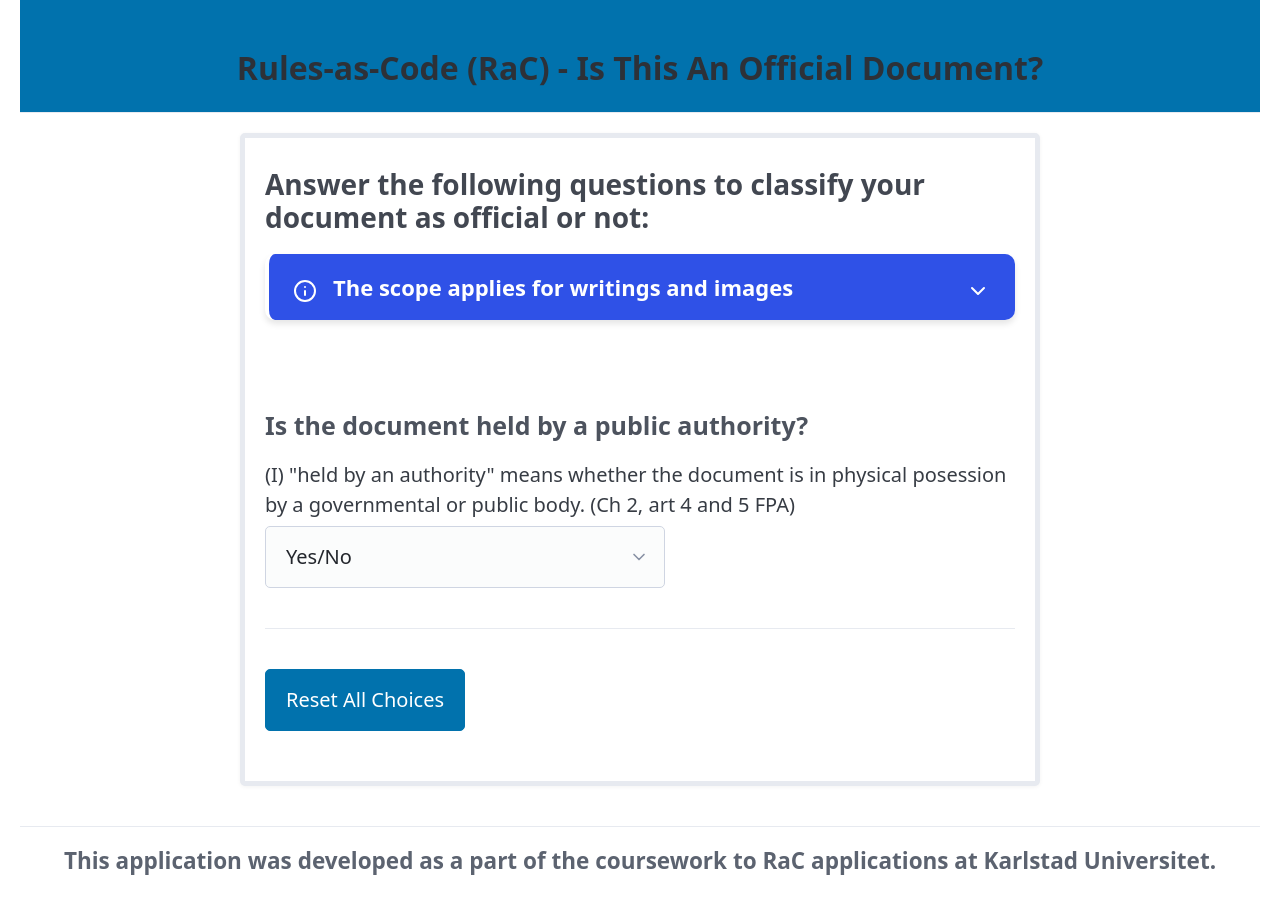
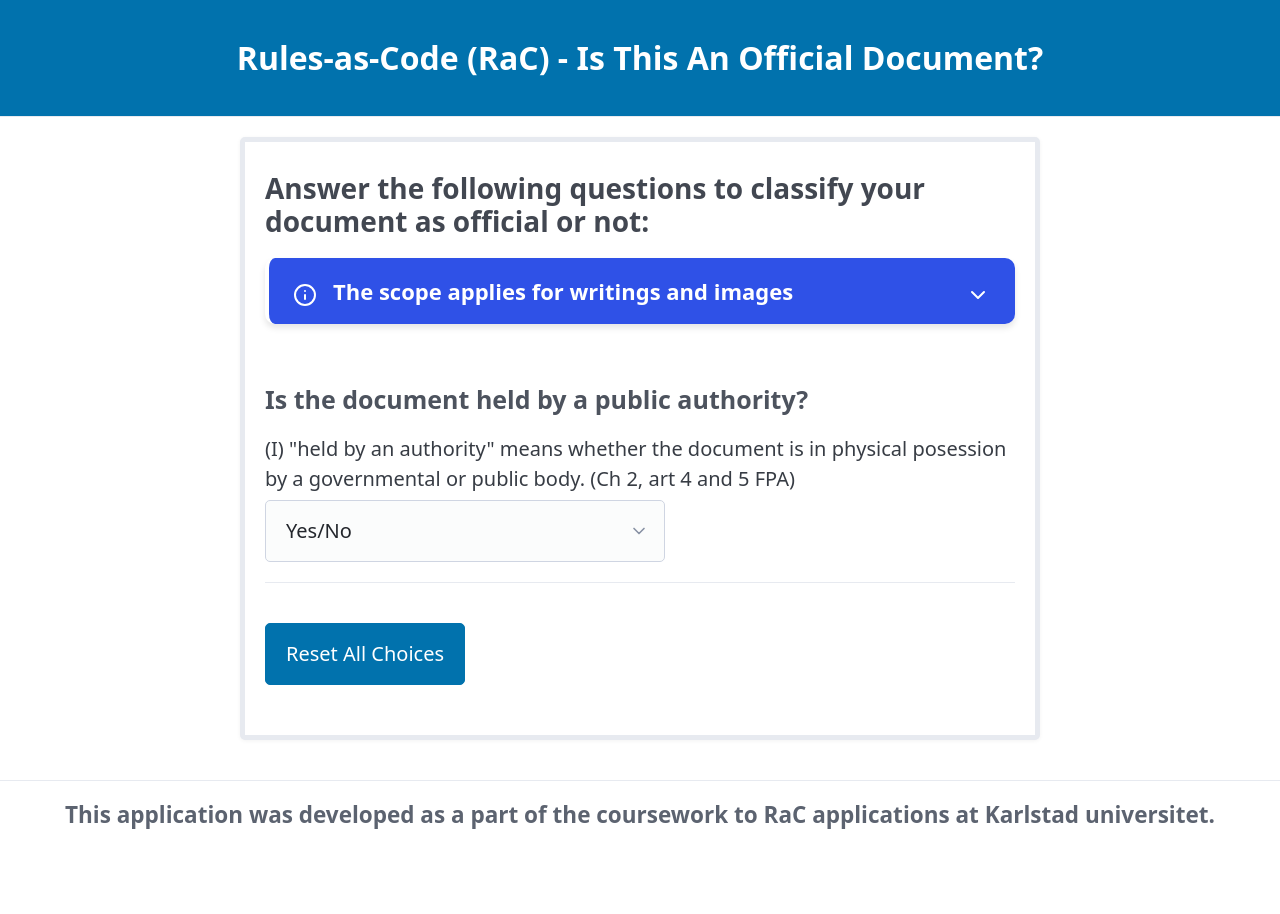
Before and after one commit to jensilo/RaC-Official-Document, a Vue app: page / in a window 1280 px wide. Shown: the top 914 px of the page. Built offline with nearby package versions, Linux system fonts and the light colour scheme.

Commit message:
refine styling

```diff
--- a/index.html
+++ b/index.html
@@ -8,7 +8,7 @@
     <title>RaC - Is This An Official Document?</title>
   </head>
   <body>
-    <div id="app" class="container-fluid"></div>
+    <div id="app"></div>
     <script type="module" src="/src/main.ts"></script>
   </body>
 </html>
--- a/src/App.vue
+++ b/src/App.vue
@@ -10,14 +10,12 @@ const documentType = docType
 
 <template>
   <header>
-    <br />
     <h1>Rules-as-Code (RaC) - Is This An Official Document?</h1>
   </header>
   <main class="container">
     <h3>Answer the following questions to classify your document as official or not:</h3>
-    <Alert type="info" title="The scope applies for writings and images"
+    <Alert style="margin-bottom: 3em;" type="info" title="The scope applies for writings and images"
       description="This tool only evaluates writings and images for whether they are to be considered official according to Ch 2 art 4 and 10 FPA" />
-    <br />
 
     <label>
       <h4>Is the document held by a public authority?</h4>
@@ -198,8 +196,7 @@ const documentType = docType
   </main>
   <footer>
     <h5>
-      This application was developed as a part of the coursework to RaC applications at Karlstad
-      Universitet.
+      This application was developed as a part of the coursework to RaC applications at Karlstad universitet.
     </h5>
     <br />
     <br />
@@ -222,9 +219,10 @@ header {
 }
 
 header h1 {
-  margin-bottom: 0.3rem;
+  margin: 1rem 0;
   font-size: 1.6rem;
   font-weight: 700;
+  color: var(--pico-primary-inverse);
 }
 
 main.container {
@@ -268,6 +266,7 @@ select {
   width: 100%;
   max-width: 400px;
   margin-top: 0.3rem;
+  display: block;
 }
 
 /* Alerts */
```
